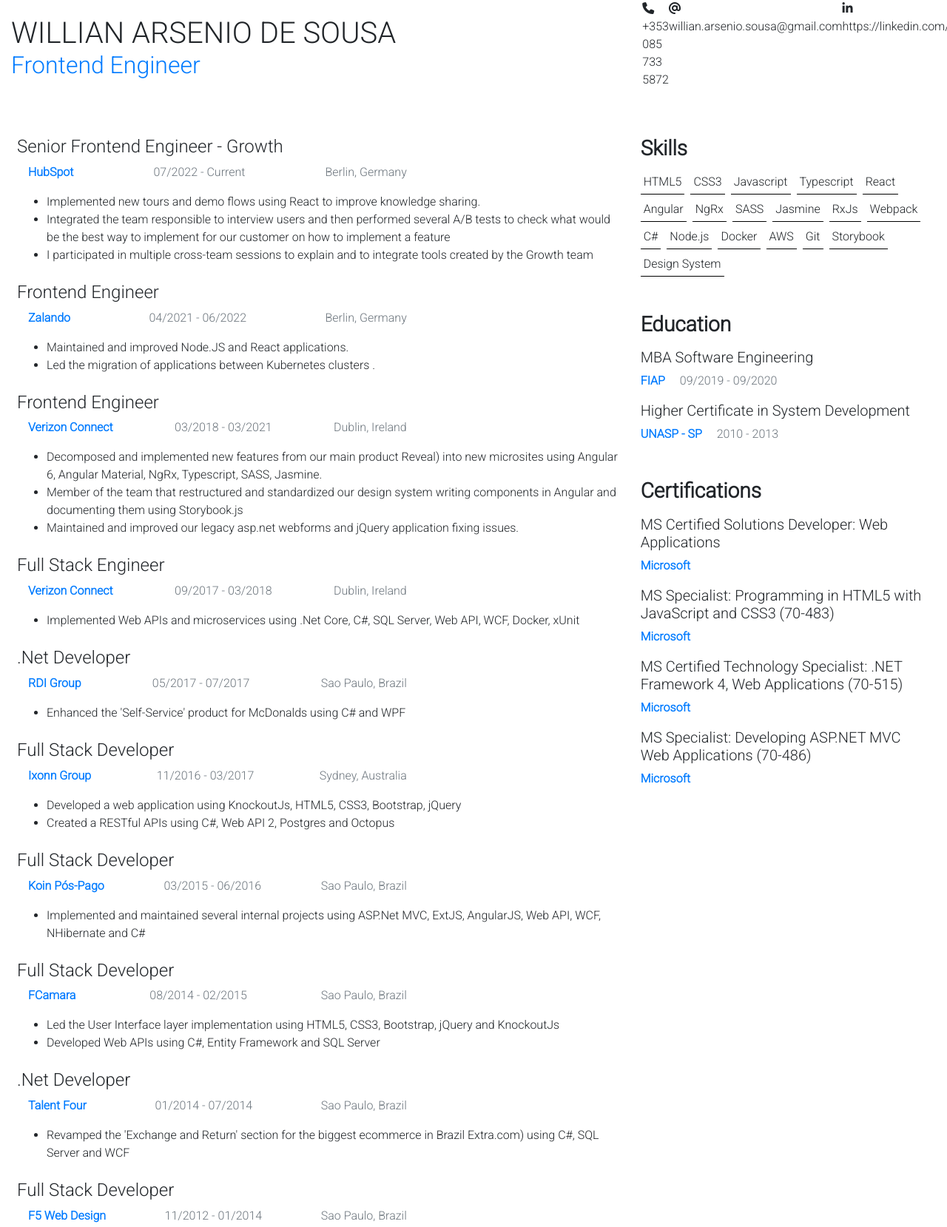
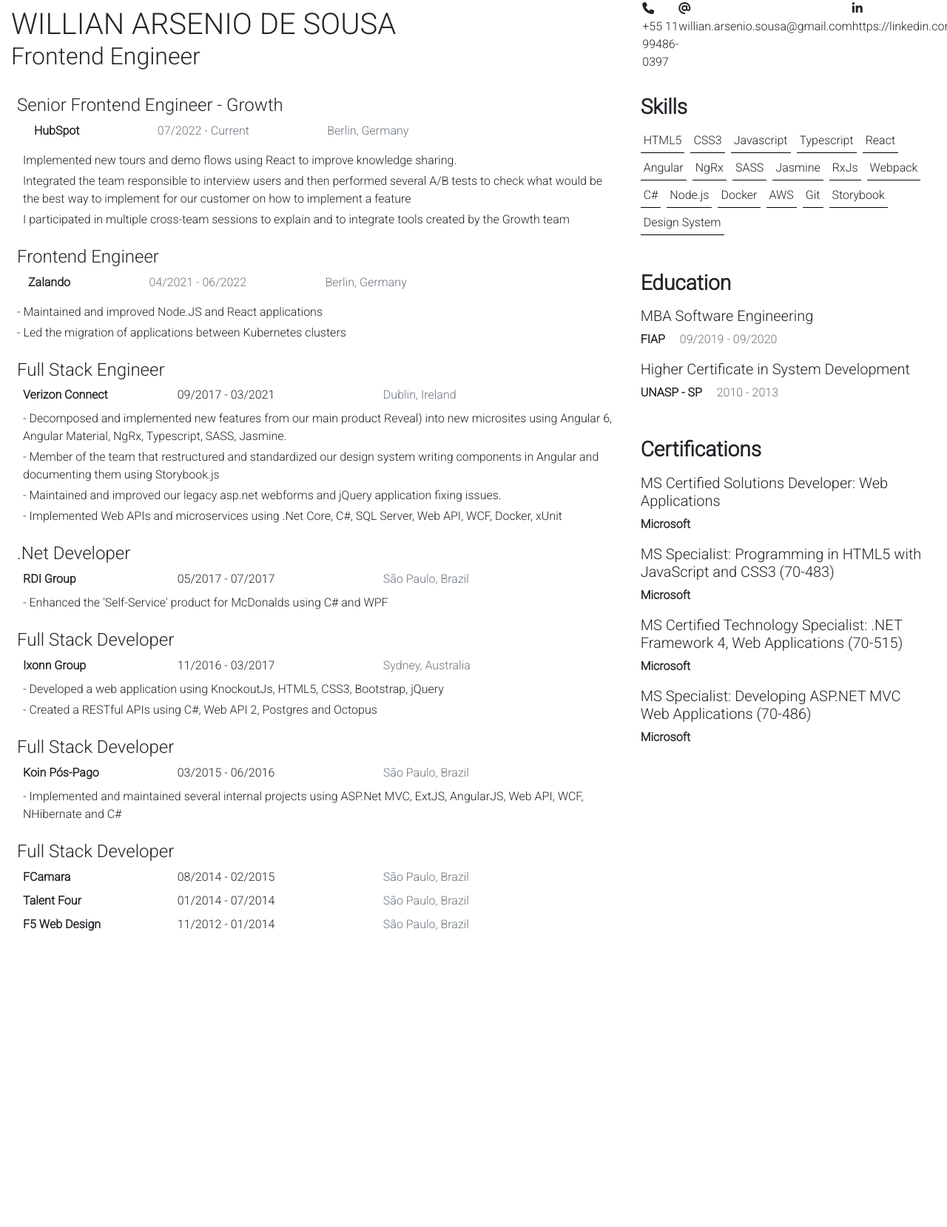
Before and after one commit to waveiro/waveiro-waveiro.github.io-, a website: page public/print.html in a window 1280 px wide. Shown: the top 1659 px of the page at 74% size. After the commit the page ends 1270 px from the top, so only its background shows below. Drawn offline with nearby package versions, Linux system fonts and the light colour scheme; files that its build step writes are made by us from their sources.

Commit message:
small updates

```diff
--- a/public/print.html
+++ b/public/print.html
@@ -1,26 +1,43 @@
-<!DOCTYPE html><html lang="en"><head>
-    <meta charset="utf-8">
-    <link rel="preconnect" href="https://fonts.gstatic.com">
-    <link rel="icon" href="/logo.svg" type="image/svg+xml">
-    <meta name="viewport" content="width=device-width, initial-scale=1">
-    <meta name="description" content="Willian Arsenio de Sousa - Frontend Engineer">
-    <link rel="stylesheet" href="https://cdn.jsdelivr.net/npm/bootstrap@4.6.0/dist/css/bootstrap.min.css" integrity="sha384-B0vP5xmATw1+K9KRQjQERJvTumQW0nPEzvF6L/Z6nronJ3oUOFUFpCjEUQouq2+l" crossorigin="anonymous">
-    <link href="https://fonts.googleapis.com/css2?family=Roboto:wght@300&amp;display=swap" rel="stylesheet">
-    <link rel="stylesheet" type="text/css" href="/style.css">
+<!DOCTYPE html>
+<html lang="en">
+  <head>
+    <meta charset="utf-8" />
+    <link rel="preconnect" href="https://fonts.gstatic.com" />
+    <link rel="icon" href="/logo.svg" type="image/svg+xml" />
+    <meta name="viewport" content="width=device-width, initial-scale=1" />
+    <meta
+      name="description"
+      content="Willian Arsenio de Sousa - Frontend Engineer"
+    />
+    <link
+      rel="stylesheet"
+      href="https://cdn.jsdelivr.net/npm/bootstrap@4.6.0/dist/css/bootstrap.min.css"
+      integrity="sha384-B0vP5xmATw1+K9KRQjQERJvTumQW0nPEzvF6L/Z6nronJ3oUOFUFpCjEUQouq2+l"
+      crossorigin="anonymous"
+    />
+    <link
+      href="https://fonts.googleapis.com/css2?family=Roboto:wght@300&amp;display=swap"
+      rel="stylesheet"
+    />
+    <link rel="stylesheet" type="text/css" href="/style.css" />
     <title></title>
   </head>
 
   <body>
     <main class="container-fluid">
-    <header class="row flex-column flex-md-row mb-5 align-items-center">
+      <header class="row flex-column flex-md-row mb-3 align-items-center">
         <div class="col-8">
-            <h1 class="text-uppercase m-0">Willian <span class="d-none d-lg-inline">Arsenio de</span> Sousa</h1>
-            <h2 class="text-primary">Frontend Engineer</h2>
+          <h1 class="text-uppercase m-0">
+            Willian <span class="d-none d-lg-inline">Arsenio de</span> Sousa
+          </h1>
+          <h2 class="">Frontend Engineer</h2>
         </div>
-        <ul class="col-4 d-flex flex-column flex-lg-row justify-content-lg-between list-unstyled">
+        <ul
+          class="col-4 d-flex flex-column flex-lg-row justify-content-lg-between list-unstyled"
+        >
           <li>
             <span class="mr-2 mr-lg-1"><i class="fas fa-phone"></i></span>
-                <span>+353 085 733 5872</span>
+            <span>+55 11 99486-0397</span>
           </li>
           <li>
             <span class="mr-2 mr-lg-1"><i class="fas fa-at"></i></span>
@@ -40,29 +57,39 @@
       <div class="row px-2">
         <div class="col-8">
           <section>
-
             <article class="mb-4">
               <header>
                 <h4>Senior Frontend Engineer - Growth</h4>
               </header>
 
-                    <div class="d-flex justify-content-between mb-3 col-12 col-lg-10 col-xl-8">
-                        <span class="text-primary font-weight-bold">HubSpot</span>
-                        <span class="text-muted">07/2022 - Current</span>
-                        <span class="text-muted d-none d-md-block">Berlin, Germany</span>
+              <div class="pl-2">
+                <div
+                  class="d-flex justify-content-between mb-3 col-12 col-lg-10 col-xl-8"
+                >
+                  <p class="mb-0 font-weight-bold">HubSpot</p>
+                  <p class="mb-0 text-muted">07/2022 - Current</p>
+                  <p class="mb-0 text-muted d-none d-md-block">
+                    Berlin, Germany
+                  </p>
                 </div>
 
-                    <ul>
-                        <li>
-                            Implemented new tours and demo flows using React to improve knowledge sharing.
+                <ul class="list-unstyled">
+                  <li class="mb-1">
+                    Implemented new tours and demo flows using React to improve
+                    knowledge sharing.
                   </li>
-                        <li>
-                            Integrated the team responsible to interview users and then performed several A/B tests to check what would be the best way to implement for our customer on how to implement a feature
+                  <li class="mb-1">
+                    Integrated the team responsible to interview users and then
+                    performed several A/B tests to check what would be the best
+                    way to implement for our customer on how to implement a
+                    feature
                   </li>
-                        <li>
-                            I participated in multiple cross-team sessions to explain and to integrate tools created by the Growth team
+                  <li class="mb-1">
+                    I participated in multiple cross-team sessions to explain
+                    and to integrate tools created by the Growth team
                   </li>
                 </ul>
+              </div>
             </article>
 
             <article class="mb-4">
@@ -70,48 +97,22 @@
                 <h4>Frontend Engineer</h4>
               </header>
 
-                    <div class="d-flex justify-content-between mb-3 col-12 col-lg-10 col-xl-8">
-                        <span class="text-primary font-weight-bold">Zalando</span>
-                        <span class="text-muted">04/2021 - 06/2022</span>
-                        <span class="text-muted d-none d-md-block">Berlin, Germany</span>
+              <div
+                class="d-flex justify-content-between mb-3 col-12 col-lg-10 col-xl-8"
+              >
+                <p class="mb-0 font-weight-bold">Zalando</p>
+                <p class="mb-0 text-muted">04/2021 - 06/2022</p>
+                <p class="mb-0 text-muted d-none d-md-block">Berlin, Germany</p>
               </div>
 
-                    <ul>
-                        <li>
-                            Maintained and improved Node.JS and React applications.
+              <ul class="list-unstyled">
+                <li class="mb-1">
+                  - Maintained and improved Node.JS and React applications
                 </li>
 
-                        <li>
-                            Led the migration of applications between Kubernetes clusters .
-                        </li>
-                    </ul>
-                </article>
-
-                <article class="mb-4">
-                    <header>
-                        <h4>Frontend Engineer</h4>
-                    </header>
-
-                    <div class="d-flex justify-content-between mb-3 col-8">
-                        <span class="text-primary font-weight-bold">Verizon Connect</span>
-                        <span class="text-muted">03/2018 - 03/2021</span>
-                        <span class="text-muted d-none d-md-block">Dublin, Ireland</span>
-                    </div>
-
-                    <ul>
-                        <li>
-                            Decomposed and implemented new features from our main product
-                            Reveal) into new microsites using Angular 6, Angular Material, NgRx,
-                            Typescript, SASS, Jasmine.
-                        </li>
-                        <li>
-                            Member of the team that restructured and standardized our design
-                            system writing components in Angular and documenting them using
-                            Storybook.js
-                        </li>
-                        <li>
-                            Maintained and improved our legacy asp.net webforms and jQuery
-                            application fixing issues.
+                <li class="mb-1">
+                  - Led the migration of applications between Kubernetes
+                  clusters
                 </li>
               </ul>
             </article>
@@ -121,18 +122,34 @@
                 <h4>Full Stack Engineer</h4>
               </header>
 
-                    <div class="d-flex justify-content-between mb-3 col-8">
-                        <span class="text-primary font-weight-bold">Verizon Connect</span>
-                        <span class="text-muted">09/2017 - 03/2018</span>
-                        <span class="text-muted d-none d-md-block">Dublin, Ireland</span>
+              <div class="pl-2">
+                <div class="row align-items-start mb-2">
+                  <div class="col-3 font-weight-bold">Verizon Connect</div>
+                  <div class="col-4">09/2017 - 03/2021</div>
+                  <div class="col-4 text-muted">Dublin, Ireland</div>
                 </div>
 
-                    <ul>
-                        <li>
-                            Implemented Web APIs and microservices using .Net Core, C#, SQL
-                            Server, Web API, WCF, Docker, xUnit
+                <ul class="list-unstyled">
+                  <li class="mb-1">
+                    - Decomposed and implemented new features from our main
+                    product Reveal) into new microsites using Angular 6, Angular
+                    Material, NgRx, Typescript, SASS, Jasmine.
+                  </li>
+                  <li class="mb-1">
+                    - Member of the team that restructured and standardized our
+                    design system writing components in Angular and documenting
+                    them using Storybook.js
+                  </li>
+                  <li class="mb-1">
+                    - Maintained and improved our legacy asp.net webforms and
+                    jQuery application fixing issues.
+                  </li>
+                  <li class="mb-1">
+                    - Implemented Web APIs and microservices using .Net Core,
+                    C#, SQL Server, Web API, WCF, Docker, xUnit
                   </li>
                 </ul>
+              </div>
             </article>
 
             <article class="mb-4">
@@ -140,17 +157,20 @@
                 <h4>.Net Developer</h4>
               </header>
 
-                    <div class="d-flex justify-content-between mb-3 col-8">
-                        <span class="text-primary font-weight-bold">RDI Group</span>
-                        <span class="text-muted">05/2017 - 07/2017</span>
-                        <span class="text-muted d-none d-md-block">Sao Paulo, Brazil</span>
+              <div class="pl-2">
+                <div class="row align-items-start mb-2">
+                  <div class="col-3 font-weight-bold">RDI Group</div>
+                  <div class="col-4">05/2017 - 07/2017</div>
+                  <div class="col-4 text-muted">São Paulo, Brazil</div>
                 </div>
 
-                    <ul>
-                        <li>
-                            Enhanced the &apos;Self-Service&apos; product for McDonalds using C# and WPF
+                <ul class="list-unstyled">
+                  <li class="mb-1">
+                    - Enhanced the &apos;Self-Service&apos; product for
+                    McDonalds using C# and WPF
                   </li>
                 </ul>
+              </div>
             </article>
 
             <article class="mb-4">
@@ -158,21 +178,24 @@
                 <h4>Full Stack Developer</h4>
               </header>
 
-                    <div class="d-flex justify-content-between mb-3 col-8">
-                        <span class="text-primary font-weight-bold">Ixonn Group</span>
-                        <span class="text-muted">11/2016 - 03/2017</span>
-                        <span class="text-muted d-none d-md-block">Sydney, Australia</span>
+              <div class="pl-2">
+                <div class="row align-items-start mb-2">
+                  <div class="col-3 font-weight-bold">Ixonn Group</div>
+                  <div class="col-4">11/2016 - 03/2017</div>
+                  <div class="col-4 text-muted">Sydney, Australia</div>
                 </div>
 
-                    <ul>
-                        <li>
-                            Developed a web application using KnockoutJs, HTML5, CSS3,
+                <ul class="list-unstyled">
+                  <li class="mb-1">
+                    - Developed a web application using KnockoutJs, HTML5, CSS3,
                     Bootstrap, jQuery
                   </li>
-                        <li>
-                            Created a RESTful APIs using C#, Web API 2, Postgres and Octopus
+                  <li class="mb-1">
+                    - Created a RESTful APIs using C#, Web API 2, Postgres and
+                    Octopus
                   </li>
                 </ul>
+              </div>
             </article>
 
             <article class="mb-4">
@@ -180,82 +203,48 @@
                 <h4>Full Stack Developer</h4>
               </header>
 
-                    <div class="d-flex justify-content-between mb-3 col-8">
-                        <span class="text-primary font-weight-bold">Koin P&#xF3;s-Pago</span>
-                        <span class="text-muted">03/2015 - 06/2016</span>
-                        <span class="text-muted d-none d-md-block">Sao Paulo, Brazil</span>
+              <div class="pl-2">
+                <div class="row align-items-start mb-2">
+                  <div class="col-3 font-weight-bold">Koin P&#xF3;s-Pago</div>
+                  <div class="col-4">03/2015 - 06/2016</div>
+                  <div class="col-4 text-muted">São Paulo, Brazil</div>
                 </div>
 
-                    <ul>
-                        <li>
-                            Implemented and maintained several internal projects using ASP.Net
-                            MVC, ExtJS, AngularJS, Web API, WCF, NHibernate and C#
+                <ul class="list-unstyled">
+                  <li class="mb-1">
+                    - Implemented and maintained several internal projects using
+                    ASP.Net MVC, ExtJS, AngularJS, Web API, WCF, NHibernate and
+                    C#
                   </li>
                 </ul>
+              </div>
             </article>
 
-                <article class="mb-4">
+            <article class="mb-2">
               <header>
                 <h4>Full Stack Developer</h4>
               </header>
-
-                    <div class="d-flex justify-content-between mb-3 col-8">
-                        <span class="text-primary font-weight-bold">FCamara</span>
-                        <span class="text-muted">08/2014 - 02/2015</span>
-                        <span class="text-muted d-none d-md-block">Sao Paulo, Brazil</span>
+              <article class="mb-2 pl-2">
+                <div class="row align-items-start">
+                  <div class="col-3 font-weight-bold">FCamara</div>
+                  <div class="col-4">08/2014 - 02/2015</div>
+                  <div class="col-4 text-muted">São Paulo, Brazil</div>
                 </div>
-
-                    <ul>
-                        <li>
-                            Led the User Interface layer implementation using HTML5, CSS3,
-                            Bootstrap, jQuery and KnockoutJs
-                        </li>
-                        <li>
-                            Developed Web APIs using C#, Entity Framework and SQL Server
-                        </li>
-                    </ul>
               </article>
-
-                <article class="mb-4">
-                    <header>
-                        <h4>.Net Developer</h4>
-                    </header>
-
-                    <div class="d-flex justify-content-between mb-3 col-8">
-                        <span class="text-primary font-weight-bold">Talent Four</span>
-                        <span class="text-muted">01/2014 - 07/2014</span>
-                        <span class="text-muted d-none d-md-block">Sao Paulo, Brazil</span>
+              <article class="mb-2 pl-2">
+                <div class="row align-items-start">
+                  <div class="col-3 font-weight-bold">Talent Four</div>
+                  <div class="col-4">01/2014 - 07/2014</div>
+                  <div class="col-4 text-muted">São Paulo, Brazil</div>
                 </div>
-
-                    <ul>
-                        <li>
-                            Revamped the &apos;Exchange and Return&apos; section for the biggest
-                            ecommerce in Brazil Extra.com) using C#, SQL Server and WCF
-                        </li>
-                    </ul>
               </article>
-
-                <article class="mb-4">
-                    <header>
-                        <h4>Full Stack Developer</h4>
-                    </header>
-
-                    <div class="d-flex justify-content-between mb-3 col-8">
-                        <span class="text-primary font-weight-bold">F5 Web Design</span>
-                        <span class="text-muted">11/2012 - 01/2014</span>
-                        <span class="text-muted d-none d-md-block">Sao Paulo, Brazil</span>
+              <article class="mb-2 pl-2">
+                <div class="row align-items-start">
+                  <div class="col-3 font-weight-bold">F5 Web Design</div>
+                  <div class="col-4">11/2012 - 01/2014</div>
+                  <div class="col-4 text-muted">São Paulo, Brazil</div>
                 </div>
-
-                    <ul>
-                        <li>
-                            Developed websites and e-commerce for big companies, such as
-                            Nestle and Nextel, using Telerik&#x2019;s CMS SiteFinity
-                        </li>
-                        <li>
-                            Implemented new SiteFinity modules and features using ASP.Net 3.5,
-                            Javascript, jQuery and several third-party libraries
-                        </li>
-                    </ul>
+              </article>
             </article>
           </section>
         </div>
@@ -295,7 +284,7 @@
             <article>
               <p class="h5">MBA Software Engineering</p>
               <p>
-                        <span class="text-primary font-weight-bold mr-3">FIAP</span>
+                <span class="font-weight-bold mr-3">FIAP</span>
                 <span class="text-muted">09/2019 - 09/2020</span>
               </p>
             </article>
@@ -303,7 +292,7 @@
             <article>
               <p class="h5">Higher Certificate in System Development</p>
               <p>
-                        <span class="text-primary font-weight-bold mr-3">UNASP - SP</span>
+                <span class="font-weight-bold mr-3">UNASP - SP</span>
                 <span class="text-muted">2010 - 2013</span>
               </p>
             </article>
@@ -315,38 +304,47 @@
             </header>
 
             <article>
-                    <p class="h5">MS Certified Solutions Developer: Web Applications</p>
+              <p class="h5">
+                MS Certified Solutions Developer: Web Applications
+              </p>
               <p>
-                        <span class="text-primary font-weight-bold mr-3">Microsoft</span>
+                <span class="font-weight-bold mr-3">Microsoft</span>
               </p>
             </article>
 
             <article>
-                    <p class="h5">MS Specialist: Programming in HTML5 with JavaScript and CSS3 (70-483)</p>
+              <p class="h5">
+                MS Specialist: Programming in HTML5 with JavaScript and CSS3
+                (70-483)
+              </p>
               <p>
-                        <span class="text-primary font-weight-bold mr-3">Microsoft</span>
+                <span class="font-weight-bold mr-3">Microsoft</span>
               </p>
             </article>
             <article>
-                    <p class="h5">MS Certified Technology Specialist: .NET Framework 4, Web Applications
-                        (70-515)</p>
+              <p class="h5">
+                MS Certified Technology Specialist: .NET Framework 4, Web
+                Applications (70-515)
+              </p>
               <p>
-                        <span class="text-primary font-weight-bold mr-3">Microsoft</span>
+                <span class="font-weight-bold mr-3">Microsoft</span>
               </p>
             </article>
             <article>
-                    <p class="h5">MS Specialist: Developing ASP.NET MVC Web Applications (70-486)</p>
+              <p class="h5">
+                MS Specialist: Developing ASP.NET MVC Web Applications (70-486)
+              </p>
               <p>
-                        <span class="text-primary font-weight-bold mr-3">Microsoft</span>
+                <span class="font-weight-bold mr-3">Microsoft</span>
               </p>
             </article>
           </section>
         </div>
-
       </div>
-    <script src="https://kit.fontawesome.com/5d46253b1f.js" crossorigin="anonymous"></script>
+      <script
+        src="https://kit.fontawesome.com/5d46253b1f.js"
+        crossorigin="anonymous"
+      ></script>
     </main>
-
-
-
-</body></html>
+  </body>
+</html>
```
Also changed, not shown: public/index.html (+157 -80 lines). Lines whose indentation alone changed are shown as unchanged.
